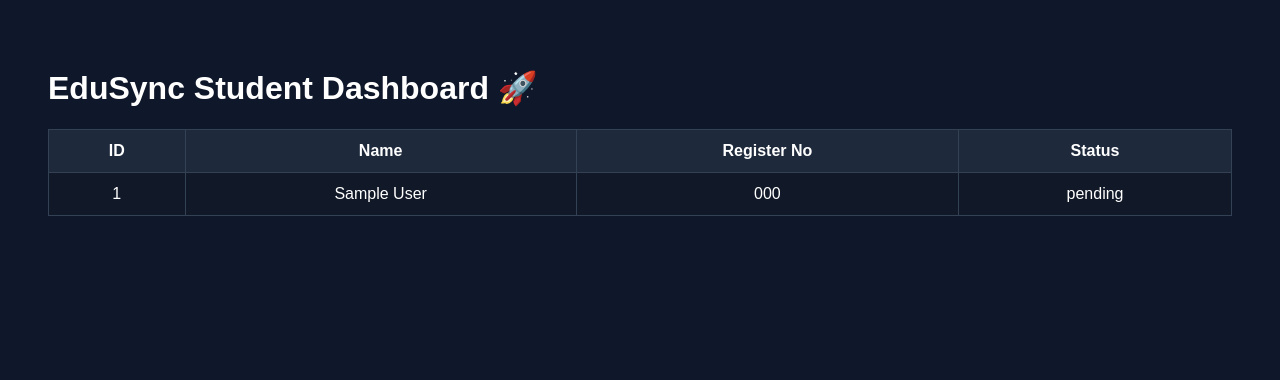
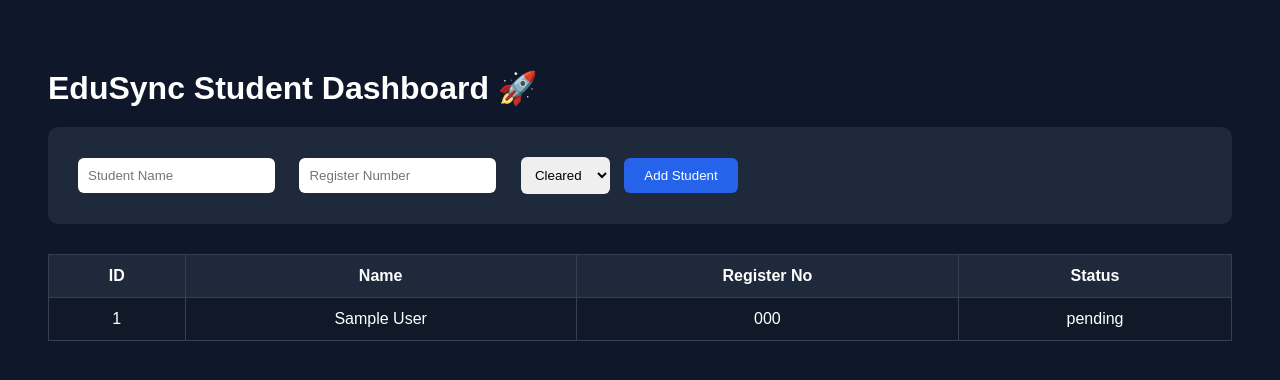
Before and after one commit to Kanish-git/edusync-web, a Flask app: page / in a window 1280 px wide. Shown: the top 380 px of the page. Run offline with Flask 3, Linux system fonts and the light colour scheme; tables that the repository leaves empty hold one stand-in row (values such as "Sample post").

Commit message:
added student form

```diff
--- a/app.py
+++ b/app.py
@@ -1,4 +1,4 @@
-from flask import Flask, render_template
+from flask import Flask, render_template, request, redirect
 from flask_sqlalchemy import SQLAlchemy
 import os
 
@@ -38,6 +38,29 @@ def home():
     )
 
 
+# ADD STUDENT
+@app.route("/add", methods=["POST"])
+def add_student():
+
+    name = request.form["student_name"]
+
+    reg = request.form["register_number"]
+
+    status = request.form["status"]
+
+    new_student = Student(
+        student_name=name,
+        register_number=reg,
+        status=status
+    )
+
+    db.session.add(new_student)
+
+    db.session.commit()
+
+    return redirect("/")
+
+
 # CREATE DATABASE
 with app.app_context():
     db.create_all()
--- a/templates/index.html
+++ b/templates/index.html
@@ -13,10 +13,37 @@
             padding: 40px;
         }
 
+        h1 {
+            margin-bottom: 20px;
+        }
+
+        form {
+            margin-bottom: 30px;
+            background: #1e293b;
+            padding: 20px;
+            border-radius: 10px;
+        }
+
+        input,
+        select {
+            padding: 10px;
+            margin: 10px;
+            border: none;
+            border-radius: 6px;
+        }
+
+        button {
+            padding: 10px 20px;
+            border: none;
+            border-radius: 6px;
+            background: #2563eb;
+            color: white;
+            cursor: pointer;
+        }
+
         table {
             width: 100%;
             border-collapse: collapse;
-            margin-top: 20px;
         }
 
         th,
@@ -40,6 +67,32 @@
 <body>
 
     <h1>EduSync Student Dashboard 🚀</h1>
+
+    <!-- ADD FORM -->
+
+    <form action="/add" method="POST">
+
+        <input type="text" name="student_name" placeholder="Student Name" required>
+
+        <input type="text" name="register_number" placeholder="Register Number" required>
+
+        <select name="status">
+
+            <option value="Cleared">Cleared</option>
+            <option value="Pending">Pending</option>
+            <option value="Failed">Failed</option>
+
+        </select>
+
+        <button type="submit">
+
+            Add Student
+
+        </button>
+
+    </form>
+
+    <!-- TABLE -->
 
     <table>
 
```
